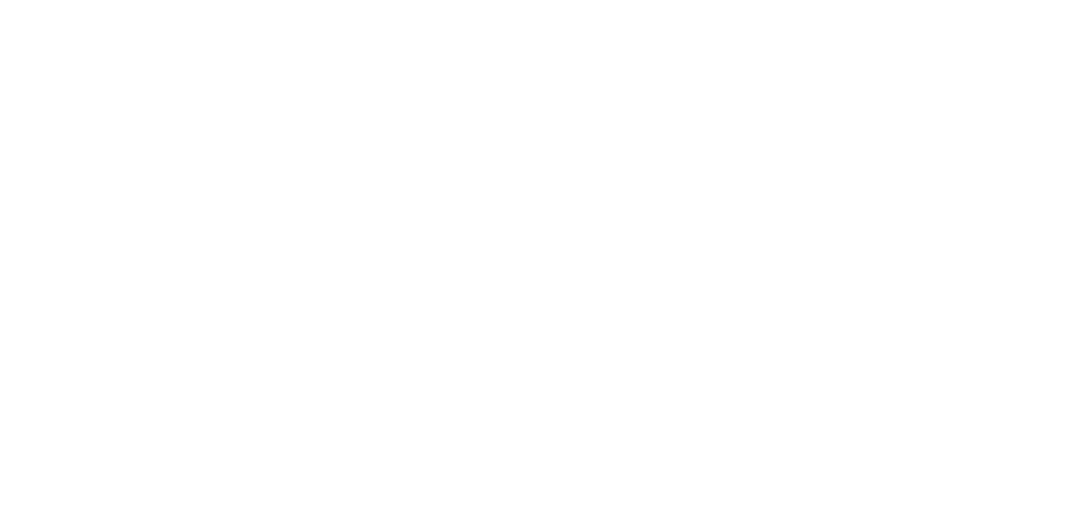
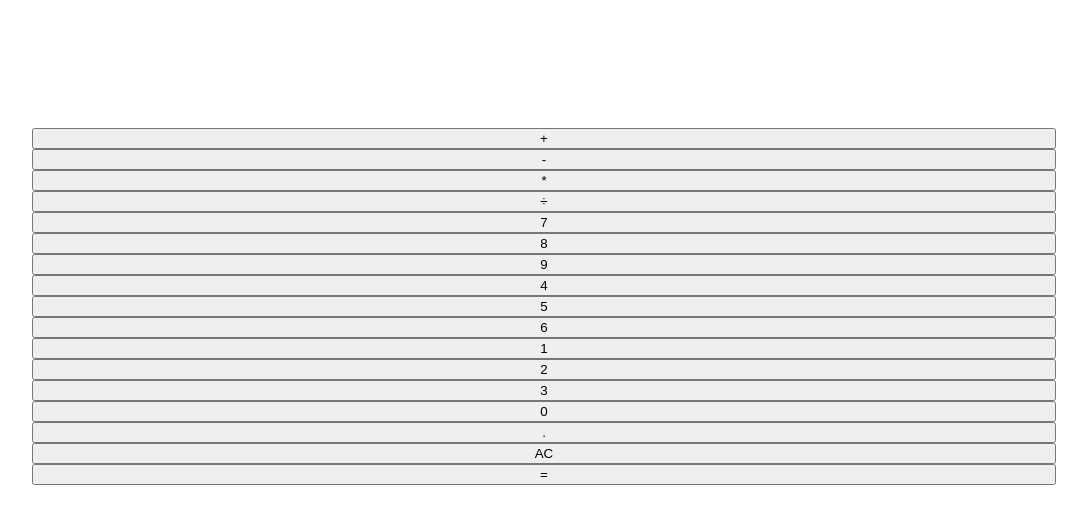
Before and after one commit to Syed-Rudin/calculator, a plain HTML site: page index.html in a window 1280 px wide. Shown: the whole page, without its empty margins (96-1183 px from the left). Drawn offline with Linux system fonts and the light colour scheme.

Commit message:
Added buttons to index.html and grid. Also added example calcutor image. Updated README with details.

```diff
--- a/index.html
+++ b/index.html
@@ -3,9 +3,31 @@
     <head>
         <meta charset="utf-8">
         <link rel="stylesheet" href="style.css">
+        <script src="main.js" defer></script>
         <title>Simple Calculator</title>
     </head>
     <body>
-
+       <div class="calculator">
+           <div class="display"></div>
+           <div class="keys">
+               <button class="key-operator" data-action="add">+</button>
+                <button class="key-operator" data-action="subtract">-</button>
+                <button class="key-operator" data-action="multiply">*</button>
+                <button class="key-operator" data-action="divide">÷</button>
+                <button>7</button>
+                <button>8</button>
+                <button>9</button>
+                <button>4</button>
+                <button>5</button>
+                <button>6</button>
+                <button>1</button>
+                <button>2</button>
+                <button>3</button>
+                <button>0</button>
+                <button data-action="decimal">.</button>
+                <button data-action="clear">AC</button>
+                <button class="key-equal" data-action="calculate">=</button>
+           </div>
+       </div>
     </body>
 </html>
--- a/style.css
+++ b/style.css
@@ -1,3 +1,16 @@
 * {
     box-sizing: border-box;
 }
+
+body {
+    width: 80%;
+    height: 80%;
+    margin: 0 auto;
+    margin-top: 10%;
+    font-size: 10px;
+    /* background-color: black; */
+}
+
+.keys {
+    display: grid;
+}
```
Also changed, not shown: calc.png (added), 1 other file.
